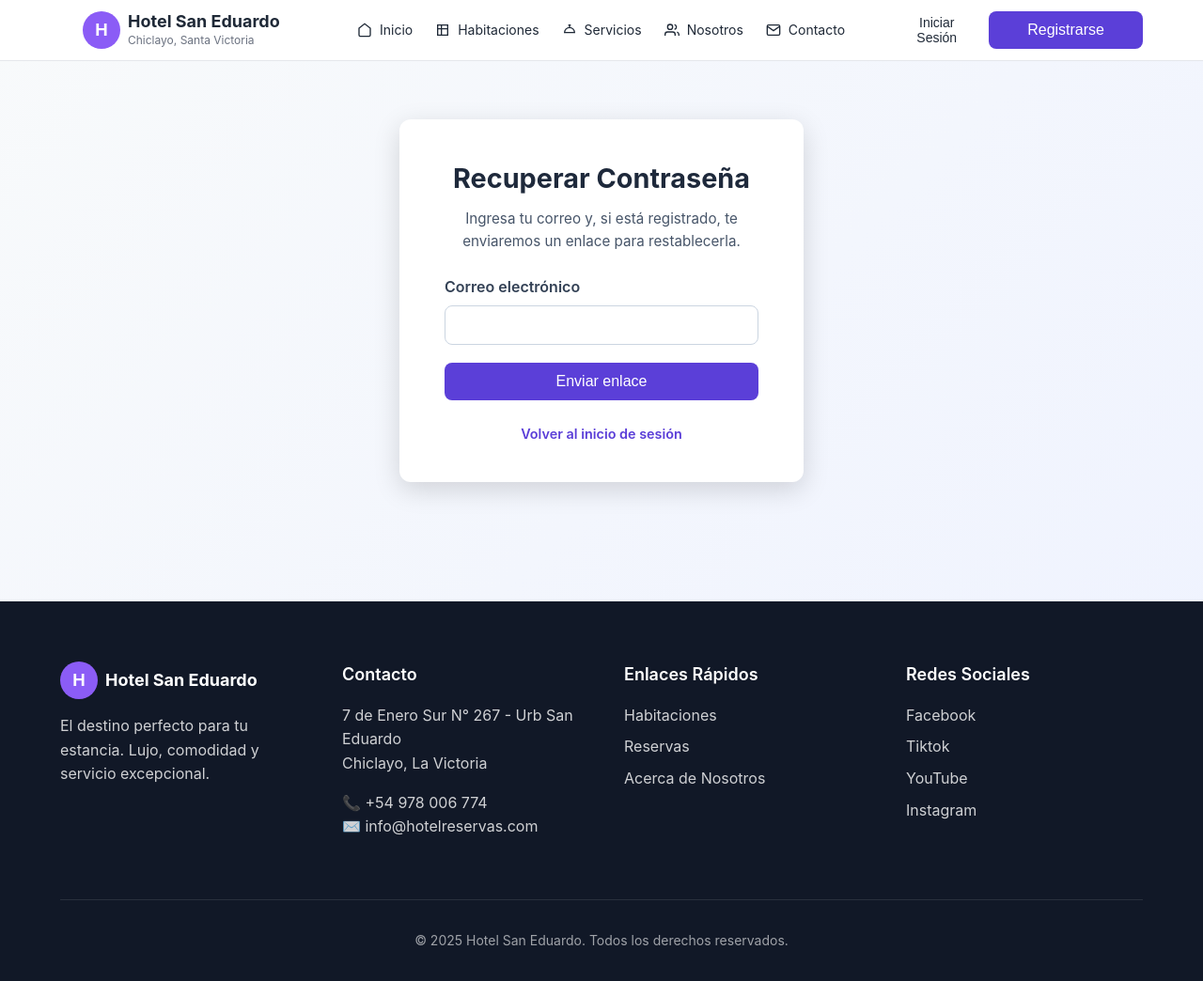
After one commit to Jamir17/CALIDAD---SISTEMA-RESERVAS-HOTEL-SAN-EDUARDO, a Flask app: a page that uses templates/recuperarcontraseña.html in a window 1280 px wide. The commit adds this page. Shown: the whole page at 94% size. Run offline with Flask 3, Linux system fonts and the light colour scheme.

Commit message:
recuperarcontraseña

```diff
--- a/controladores/controlador_seguridad.py
+++ b/controladores/controlador_seguridad.py
@@ -1,7 +1,18 @@
-# seguridad/passwords.py
+from flask import Blueprint, render_template, request, flash, redirect, url_for
+from bd import obtener_conexion
 from argon2 import PasswordHasher, exceptions as argon2_errors
+import secrets
+import re
+seguridad_bp = Blueprint("seguridad", __name__)
+# 👇 Ajusta el nombre del módulo según donde esté tu enviar_correo
+# Ejemplo: si tu código SMTP está en "controlador_notificaciones.py":
+from controladores.controlador_notificaciones import enviar_correo
 
-ph = PasswordHasher()  # valores por defecto (Argon2id)
+# ===========================================================
+# 🔐 Funciones de seguridad (hash de contraseñas y teléfonos)
+# ===========================================================
+
+ph = PasswordHasher()  # Argon2id por defecto
 
 def hash_password(plain: str) -> str:
     return ph.hash(plain)
@@ -15,13 +26,135 @@ def verify_password(stored_hash: str, plain: str) -> bool:
     except argon2_errors.VerifyMismatchError:
         return False
 
-
-
-# seguridad/telefono.py
-import re
 def a_e164(codigo_pais: str, telefono_raw: str) -> str | None:
     codigo = re.sub(r"\D", "", (codigo_pais or ""))
     numero = re.sub(r"\D", "", (telefono_raw or ""))
     if not codigo or not numero:
         return None
     return f"+{codigo}{numero}"
+
+
+# ===========================================================
+# 📄 Rutas de seguridad (recuperar / restablecer)
+# ===========================================================
+
+
+# ---------------------------
+# 📩 Solicitar recuperación
+# ---------------------------
+@seguridad_bp.route("/recuperar_contraseña", methods=["GET", "POST"])
+def recuperar_contraseña():
+    if request.method == "POST":
+        email = (request.form.get("email") or "").strip()
+
+        if not email:
+            flash("Ingresa un correo válido.", "error")
+            return redirect(request.url)
+
+        con = obtener_conexion()
+        with con.cursor() as cur:
+            # Ajustado a tu esquema: tabla usuarios
+            cur.execute("SELECT id_usuario FROM usuarios WHERE correo = %s", (email,))
+            usuario = cur.fetchone()
+
+            # Siempre respondemos lo mismo por seguridad
+            if not usuario:
+                flash("Si el correo está registrado, se enviará un enlace de recuperación.", "info")
+                return redirect(url_for("usuarios.iniciosesion"))
+
+            # Generar token seguro
+            token = secrets.token_urlsafe(32)
+
+            # Guardar token con expiración de 1 hora
+            cur.execute("""
+                INSERT INTO recuperacion (usuario_id, token, expiracion)
+                VALUES (%s, %s, DATE_ADD(NOW(), INTERVAL 1 HOUR))
+            """, (usuario["id_usuario"], token))
+            con.commit()
+
+        # Enviar correo usando tu función Brevo
+        enviar_correo_recuperacion(email, token)
+
+        flash("Si el correo está registrado, se enviará un enlace de recuperación.", "success")
+        return redirect(url_for("usuarios.iniciosesion"))
+
+    return render_template("recuperarcontraseña.html")
+
+
+# ---------------------------
+# 🔑 Restablecer contraseña
+# ---------------------------
+@seguridad_bp.route("/restablecer/<token>", methods=["GET", "POST"])
+def restablecer(token):
+    con = obtener_conexion()
+    with con.cursor() as cur:
+        cur.execute("""
+            SELECT usuario_id FROM recuperacion
+            WHERE token = %s AND expiracion > NOW()
+        """, (token,))
+        data = cur.fetchone()
+
+        if not data:
+            flash("El enlace de recuperación no es válido o ha expirado.", "error")
+            return redirect(url_for("usuarios.iniciosesion"))
+
+        if request.method == "POST":
+            nueva = request.form.get("nueva") or ""
+            confirmar = request.form.get("confirmar") or ""
+
+            if len(nueva) < 6:
+                flash("La contraseña debe tener al menos 6 caracteres.", "error")
+                return redirect(request.url)
+
+            if nueva != confirmar:
+                flash("Las contraseñas no coinciden.", "error")
+                return redirect(request.url)
+
+            # Actualizar contraseña
+            cur.execute("""
+                UPDATE usuarios
+                SET password_hash = %s
+                WHERE id_usuario = %s
+            """, (hash_password(nueva), data["usuario_id"]))
+
+            # Borrar tokens usados de ese usuario
+            cur.execute("DELETE FROM recuperacion WHERE usuario_id = %s", (data["usuario_id"],))
+            con.commit()
+
+            flash("Tu contraseña ha sido restablecida correctamente.", "success")
+            return redirect(url_for("usuarios.iniciosesion"))
+
+    return render_template("restablecercontraseña.html", token=token)
+
+
+# ===========================================================
+# 📧 Envío de correo de recuperación (usando Brevo)
+# ===========================================================
+def enviar_correo_recuperacion(destinatario: str, token: str) -> None:
+    # URL absoluta usando Flask (mucho mejor que hardcodear localhost)
+    enlace = url_for("seguridad.restablecer", token=token, _external=True)
+
+    asunto = "Recuperación de contraseña - Hotel San Eduardo"
+    html = f"""
+    <html>
+      <body style="font-family: Arial, sans-serif; color:#111827;">
+        <h2>Recuperación de contraseña</h2>
+        <p>Hemos recibido una solicitud para restablecer tu contraseña del sistema de reservas del <b>Hotel San Eduardo</b>.</p>
+        <p>Para crear una nueva contraseña, haz clic en el siguiente botón:</p>
+        <p>
+          <a href="{enlace}"
+             style="background-color:#2563eb;color:#ffffff;padding:10px 18px;
+                    text-decoration:none;border-radius:6px;display:inline-block;">
+            Restablecer contraseña
+          </a>
+        </p>
+        <p>Si tú no realizaste esta solicitud, puedes ignorar este mensaje.</p>
+        <p style="font-size:12px;color:#6b7280;">Este enlace es válido por 1 hora.</p>
+      </body>
+    </html>
+    """
+
+    # Usamos tu función centralizada de envío
+    ok = enviar_correo(destinatario, asunto, html)
+    if not ok:
+        print("❌ Error al enviar correo de recuperación a", destinatario)
--- a/main.py
+++ b/main.py
@@ -14,7 +14,7 @@ from controladores.controlador_gestion_usuarios_roles import gestion_usuarios_ro
 from controladores.controlador_reservas_cliente import reservas_cliente_bp
 from controladores.controlador_serviciosadicionales import servicios
 from controladores.controlador_chatbot import webchat_bp
-
+from controladores.controlador_seguridad import seguridad_bp
 app = Flask(__name__)
 app.secret_key = "clave-super-segura"
 
@@ -38,6 +38,7 @@ app.register_blueprint(gestion_usuarios_roles_bp)
 app.register_blueprint(reservas_cliente_bp)
 app.register_blueprint(servicios)
 app.register_blueprint(webchat_bp, url_prefix="/webchat")
+app.register_blueprint(seguridad_bp)
 
 # ====== RUTA PRINCIPAL ======
 @app.route("/")
--- a/templates/iniciosesion.html
+++ b/templates/iniciosesion.html
@@ -131,6 +131,9 @@
     <div class="form-footer">
       ¿No tienes una cuenta? <a href="{{ url_for('usuarios.registro') }}">Regístrate aquí</a>
     </div>
+    <div class="form-footer">¿Olvidaste tu contraseña?
+      <a href="{{ url_for('seguridad.recuperar_contraseña') }}">Recupérala aquí</a>
+    </div>
   </div>
 </div>
 
--- /dev/null
+++ b/templates/recuperarcontraseña.html
@@ -0,0 +1,124 @@
+{% extends "base.html" %}
+{% block title %}Recuperar Contraseña - Hotel San Eduardo{% endblock %}
+
+{% block extra_css %}
+<style>
+  body {
+    font-family: -apple-system, BlinkMacSystemFont, "Segoe UI", "Roboto", "Oxygen", "Ubuntu", sans-serif;
+    background: linear-gradient(135deg, #f8fafb 0%, #eef2ff 100%);
+    min-height: 100vh;
+  }
+
+  .auth-page {
+    display: flex;
+    justify-content: center;
+    align-items: center;
+    min-height: 80vh;
+    padding: 2rem;
+  }
+
+  .auth-container {
+    background: #fff;
+    padding: 2.5rem 3rem;
+    border-radius: 12px;
+    box-shadow: 0 8px 28px rgba(0, 0, 0, 0.15);
+    max-width: 430px;
+    width: 100%;
+    text-align: center;
+  }
+
+  .auth-container h1 {
+    font-size: 1.8rem;
+    color: #1e293b;
+    margin-bottom: 0.5rem;
+    font-weight: 700;
+  }
+
+  .auth-container p {
+    font-size: 0.95rem;
+    color: #475569;
+    margin-bottom: 1.5rem;
+  }
+
+  .form-group {
+    margin-bottom: 1.2rem;
+    text-align: left;
+  }
+
+  .form-group label {
+    display: block;
+    font-weight: 600;
+    margin-bottom: 0.4rem;
+    color: #334155;
+  }
+
+  .form-input {
+    width: 100%;
+    padding: 0.7rem 0.9rem;
+    border: 1px solid #cbd5e1;
+    border-radius: 8px;
+    font-size: 0.95rem;
+    transition: border-color 0.2s;
+  }
+
+  .form-input:focus {
+    outline: none;
+    border-color: #5b3fd8;
+    box-shadow: 0 0 0 2px rgba(91, 63, 216, 0.2);
+  }
+
+  .btn-primary {
+    background-color: #5b3fd8;
+    border: none;
+    color: #fff;
+    padding: 0.7rem 1.4rem;
+    font-size: 1rem;
+    border-radius: 8px;
+    cursor: pointer;
+    transition: background-color 0.2s;
+    width: 100%;
+  }
+
+  .btn-primary:hover {
+    background-color: #4a31c0;
+  }
+
+  .form-footer {
+    margin-top: 1.5rem;
+    font-size: 0.9rem;
+  }
+
+  .form-footer a {
+    color: #5b3fd8;
+    text-decoration: none;
+    font-weight: 600;
+  }
+
+  .form-footer a:hover {
+    text-decoration: underline;
+  }
+</style>
+{% endblock %}
+
+{% block content %}
+<div class="auth-page">
+  <div class="auth-container">
+    <h1>Recuperar Contraseña</h1>
+    <p>Ingresa tu correo y, si está registrado, te enviaremos un enlace para restablecerla.</p>
+
+    <form method="POST">
+      <div class="form-group">
+        <label for="email">Correo electrónico</label>
+        <input type="email" id="email" name="email" class="form-input" required>
+      </div>
+      <div class="form-actions">
+        <button type="submit" class="btn-primary">Enviar enlace</button>
+      </div>
+    </form>
+
+    <div class="form-footer">
+      <a href="{{ url_for('usuarios.iniciosesion') }}">Volver al inicio de sesión</a>
+    </div>
+  </div>
+</div>
+{% endblock %}
```
Also changed, not shown: bd_hotel_san_eduardo.sql (+33 -17 lines), controladores/controlador_perfil.py (+8 -1 lines), templates/index.html (+7 -7 lines), templates/perfil.html (+43 -34 lines), templates/restablecercontraseña.html (added, +130 -0 lines).
